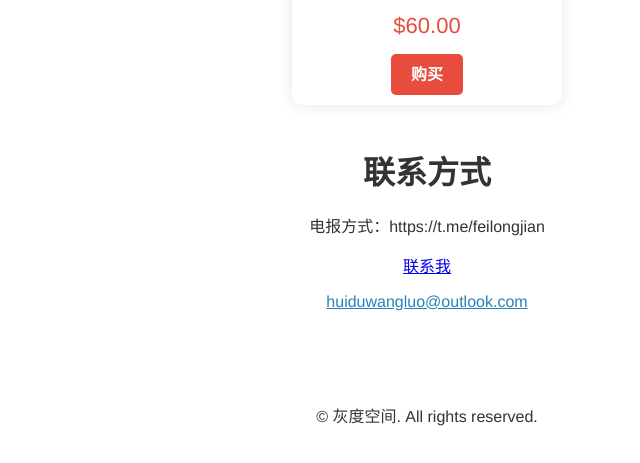
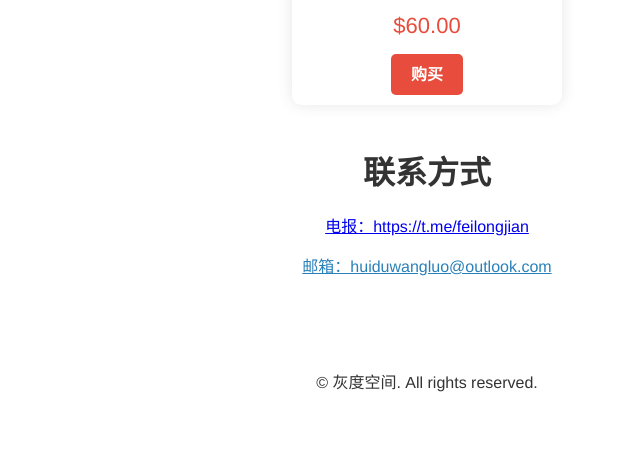
Before and after one commit to huiduwangluo/huiduwangluo.github.io, a plain HTML site: page index.html in a window 1280 px wide. Shown: the part 909-1372 px from the top of the page, without its empty margins (213-853 px from the left). After the commit the page ends 1338 px from the top, so only its background shows below. Drawn offline with Linux system fonts and the light colour scheme.

Commit message:
Update index.html

```diff
--- a/index.html
+++ b/index.html
@@ -116,9 +116,8 @@
     </div>
 
     <h2>联系方式</h2>
-    <p>电报方式：https://t.me/feilongjian</p>
-    <a href="https://t.me/feilongjian" target="_blank">联系我</a>
-    <p><a href="mailto:huiduwangluo@outlook.com" style="color: #2980b9;">huiduwangluo@outlook.com</a></p>
+    <a href="https://t.me/feilongjian" target="_blank">电报：https://t.me/feilongjian</a>
+    <p><a href="mailto:huiduwangluo@outlook.com" style="color: #2980b9;">邮箱：huiduwangluo@outlook.com</a></p>
 
 </section>
 
```
